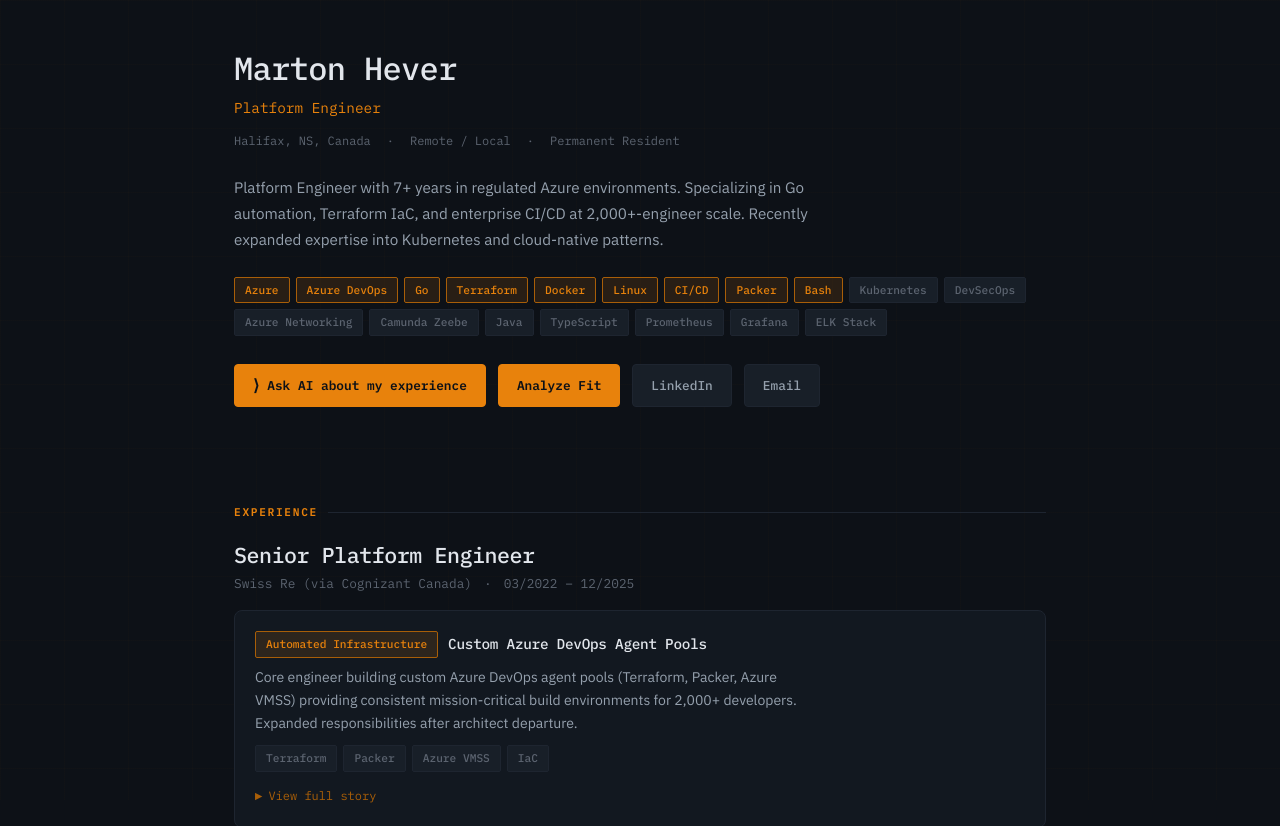
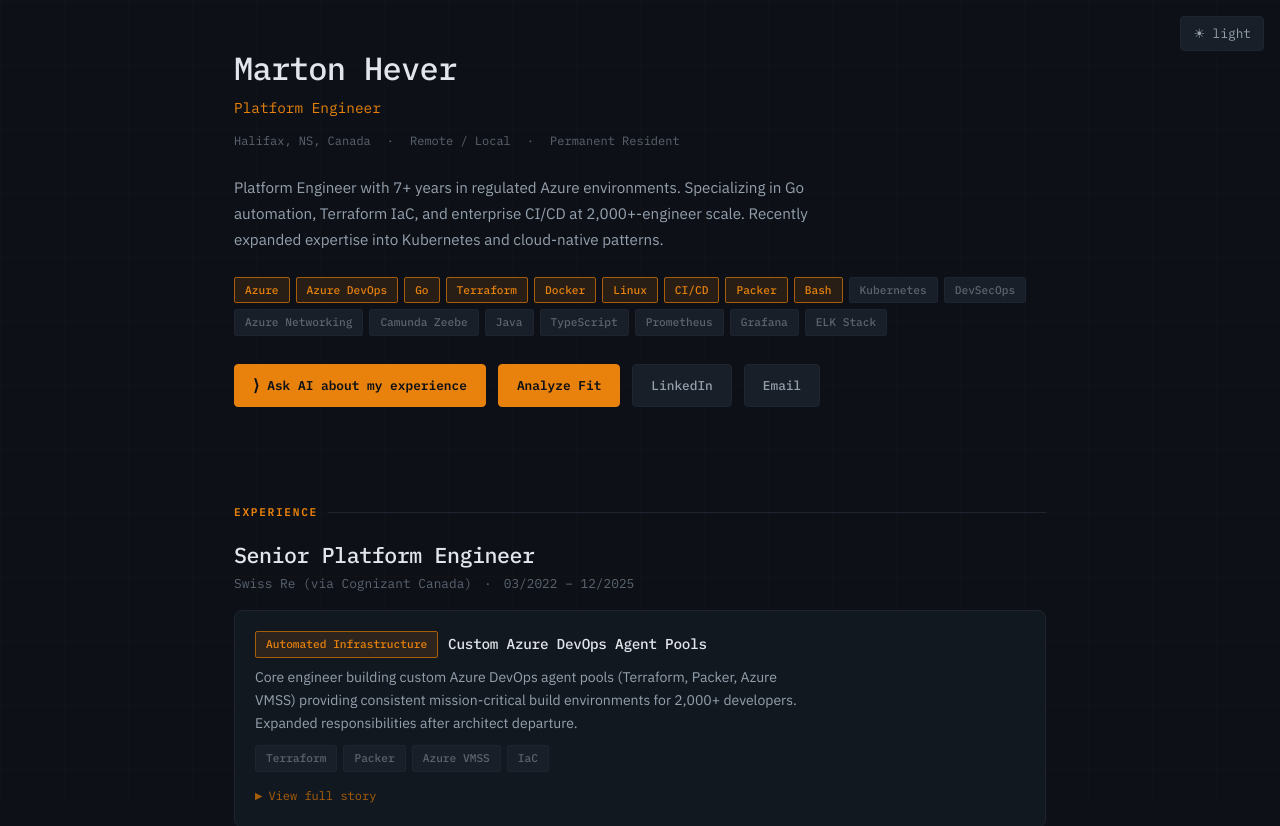
Before and after one commit to mhever/mhever.dev, a React (Vite) app in the folder frontend/: page / in a window 1280 px wide. Shown: the top 826 px of the page. Built offline with nearby package versions, Linux system fonts and the light colour scheme; the HTML template or start-up script is replaced by a standard one.

Commit message:
light theme added

```diff
--- a/frontend/src/App.tsx
+++ b/frontend/src/App.tsx
@@ -1,5 +1,6 @@
-import { useState } from 'react'
+import { useState, useEffect } from 'react'
 import Hero from './components/Hero'
+
 import Experience from './components/Experience'
 import Skills from './components/Skills'
 import Testimonials from './components/Testimonials'
@@ -12,6 +13,11 @@
 
 export default function App() {
   const [chatOpen, setChatOpen] = useState(false)
+  const [theme, setTheme] = useState<'dark' | 'light'>('dark')
+
+  useEffect(() => {
+    document.documentElement.setAttribute('data-theme', theme)
+  }, [theme])
 
   // Simple hash routing for admin page
   const [page] = useState(() => window.location.hash)
@@ -26,6 +32,30 @@
 
   return (
     <>
+      <button
+        onClick={() => setTheme(t => t === 'dark' ? 'light' : 'dark')}
+        title={`Switch to ${theme === 'dark' ? 'light' : 'dark'} mode`}
+        style={{
+          position: 'fixed',
+          top: '16px',
+          right: '16px',
+          zIndex: 200,
+          background: 'var(--bg-elevated)',
+          border: '1px solid var(--border)',
+          borderRadius: 'var(--radius-sm)',
+          color: 'var(--text-secondary)',
+          cursor: 'pointer',
+          fontFamily: 'var(--font-mono)',
+          fontSize: '0.8rem',
+          padding: '8px 12px',
+          display: 'flex',
+          alignItems: 'center',
+          gap: '6px',
+          transition: 'all var(--transition)',
+        }}
+      >
+        {theme === 'dark' ? '☀ light' : '☾ dark'}
+      </button>
       <div className="container" style={{ paddingTop: '48px', paddingBottom: '80px' }}>
         <Hero onChatOpen={() => setChatOpen(true)} />
 
--- a/frontend/src/index.css
+++ b/frontend/src/index.css
@@ -27,6 +27,28 @@
   --radius-lg: 12px;
 
   --transition: 200ms ease;
+}
+
+[data-theme="light"] {
+  --bg-primary: #f5f6f8;
+  --bg-secondary: #ffffff;
+  --bg-elevated: #eef0f3;
+  --bg-hover: #e4e7ec;
+
+  --text-primary: #1a1f2e;
+  --text-secondary: #4a5568;
+  --text-muted: #9aa3b0;
+
+  --accent: #c96c00;
+  --accent-dim: #a85800;
+  --accent-glow: rgba(201, 108, 0, 0.1);
+
+  --border: #dde1e8;
+  --border-accent: #c8cdd6;
+
+  --success: #1e9e68;
+  --warning: #b07a1a;
+  --error: #b03030;
 }
 
 *,
```
